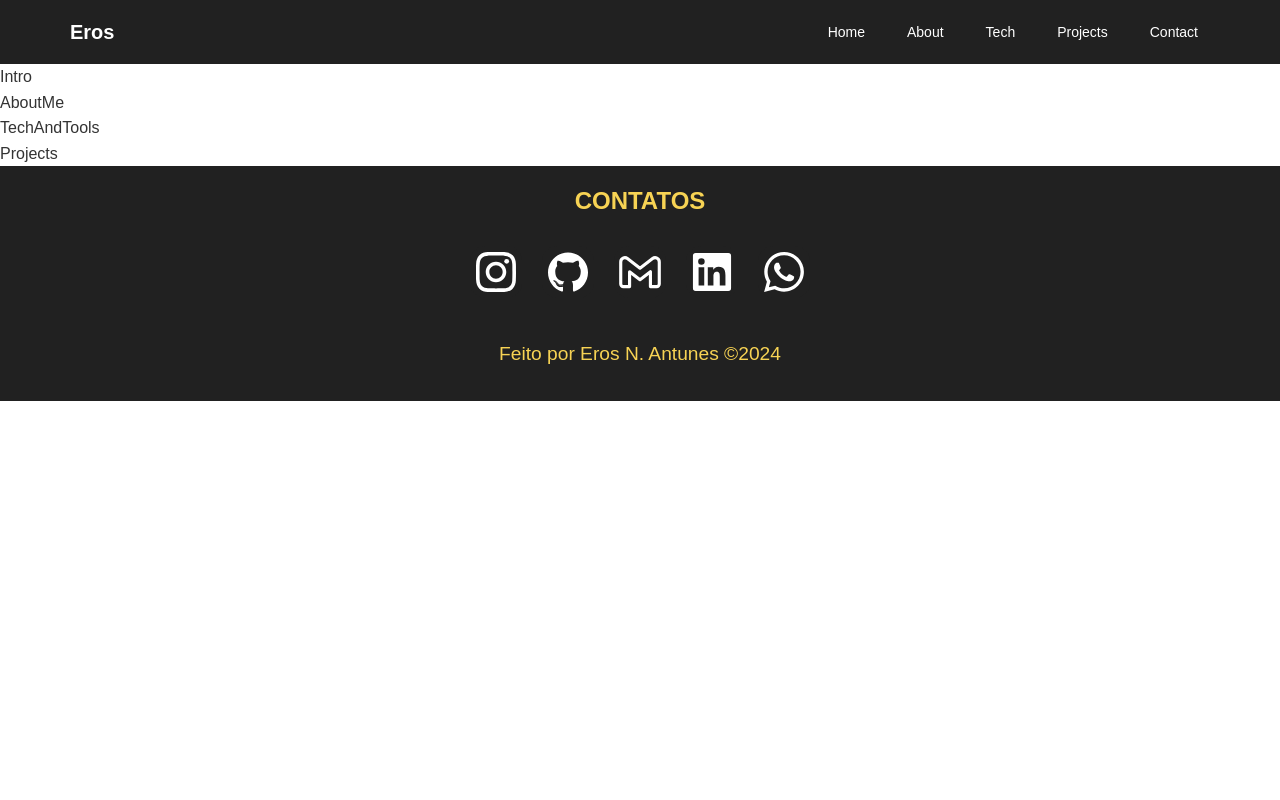
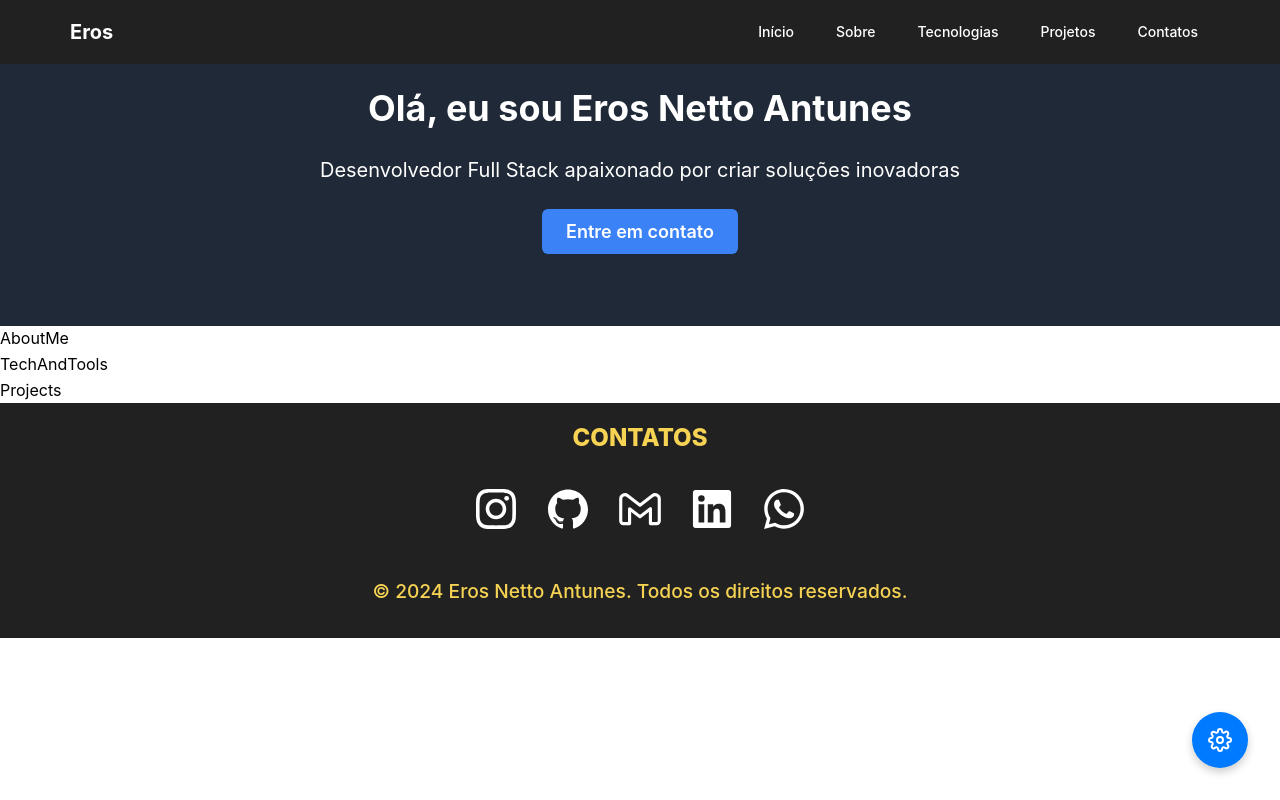
Before and after one commit to ErosNetto/Portifolio-Eros-Netto-Antunes, a React (Vite) app in the folder portifolio/: page / in a window 1280 px wide. Built offline with nearby package versions, Linux system fonts and the light colour scheme.

Commit message:
Atualização pela manha
- NavBar quase finalizada
- Intro feita

```diff
--- /dev/null
+++ b/portifolio/src/components/FloatingActionButton/FloatingActionButton.css
@@ -0,0 +1,49 @@
+.fab-container {
+  position: fixed;
+  bottom: 2rem;
+  right: 2rem;
+  display: flex;
+  flex-direction: column;
+  align-items: flex-end;
+  transition: all 0.3s ease;
+}
+
+.fab {
+  background-color: #007bff;
+  color: #fff;
+  border: none;
+  border-radius: 50%;
+  width: 56px;
+  height: 56px;
+  display: flex;
+  align-items: center;
+  justify-content: center;
+  box-shadow: 0 4px 8px rgba(0, 0, 0, 0.2);
+  cursor: pointer;
+  transition: transform 0.3s;
+}
+
+.fab:hover {
+  transform: scale(1.1);
+}
+
+.fab-options {
+  display: flex;
+  flex-direction: column;
+  margin-top: 1rem;
+}
+
+.fab-option {
+  background-color: #343a40;
+  color: #fff;
+  border: none;
+  border-radius: 5px;
+  padding: 0.5rem 1rem;
+  margin-bottom: 0.5rem;
+  cursor: pointer;
+  transition: background-color 0.2s;
+}
+
+.fab-option:hover {
+  background-color: #495057;
+}
--- /dev/null
+++ b/portifolio/src/components/FloatingActionButton/FloatingActionButton.jsx
@@ -0,0 +1,45 @@
+import { useState } from "react";
+import { useLanguage } from "../../context/LanguageContext"; // Importando o contexto
+import { FiSettings, FiX } from "react-icons/fi";
+import "./FloatingActionButton.css";
+
+const FloatingActionButton = () => {
+  const [isOpen, setIsOpen] = useState(false);
+  const { setLanguage } = useLanguage(); // Obtendo o setter de linguagem
+
+  const toggleMenu = () => {
+    setIsOpen(!isOpen);
+  };
+
+  const handleLanguageChange = (lang) => {
+    setLanguage(lang);
+    setIsOpen(false); // Fechar o menu após a seleção
+  };
+
+  return (
+    <div className="fab-container">
+      <button className="fab" onClick={toggleMenu}>
+        {isOpen ? <FiX size={24} /> : <FiSettings size={24} />}
+      </button>
+      {isOpen && (
+        <div className="fab-options">
+          <button
+            className="fab-option"
+            onClick={() => handleLanguageChange("en")}
+          >
+            English
+          </button>
+          <button
+            className="fab-option"
+            onClick={() => handleLanguageChange("pt")}
+          >
+            Português
+          </button>
+          {/* Adicione mais opções conforme necessário */}
+        </div>
+      )}
+    </div>
+  );
+};
+
+export default FloatingActionButton;
--- a/portifolio/src/components/Footer/Footer.tsx
+++ b/portifolio/src/components/Footer/Footer.jsx
@@ -1,15 +1,21 @@
 import "./Footer.css";
 
+// SVGs
 import Instagram from "../../assets/instagram.svg";
 import Github from "../../assets/github.svg";
 import Gmail from "../../assets/gmail.svg";
 import Linkedin from "../../assets/linkedin.svg";
 import Whatsapp from "../../assets/whatsapp.svg";
 
+// Context
+import { useLanguage } from "../../context/LanguageContext";
+
 const Footer = () => {
+  const { t } = useLanguage();
+
   return (
-    <footer className="footer">
-      <h2 className="contact-title">Contatos</h2>
+    <footer id="contact" className="footer">
+      <h2 className="contact-title">{t("footer", "contact")}</h2>
       <div className="contact-card">
         <a
           href="https://www.instagram.com/eros_netto"
@@ -52,7 +58,9 @@ const Footer = () => {
           <img src={Whatsapp} alt="WhatsApp" />
         </a>
       </div>
-      <p className="copyright">Feito por Eros N. Antunes &copy;2024</p>
+      <p className="copyright">
+        &copy; {new Date().getFullYear()} {t("footer", "copyright")}
+      </p>
     </footer>
   );
 };
--- a/portifolio/src/components/Intro/Intro.css
+++ b/portifolio/src/components/Intro/Intro.css
@@ -0,0 +1,38 @@
+.intro-section {
+  background-color: #1f2937;
+  color: #fff;
+  padding: 5rem 0;
+}
+
+.intro-container {
+  max-width: 80rem;
+  margin: 0 auto;
+  padding: 0 1rem;
+  text-align: center;
+}
+
+.intro-title {
+  font-size: 2.25rem;
+  font-weight: bold;
+  margin-bottom: 1rem;
+}
+
+.intro-description {
+  font-size: 1.25rem;
+  margin-bottom: 2rem;
+}
+
+.intro-button {
+  background-color: #3b82f6;
+  color: #fff;
+  padding: 0.75rem 1.5rem;
+  border-radius: 0.375rem;
+  font-size: 1.125rem;
+  font-weight: 600;
+  transition: background-color 0.3s;
+  text-decoration: none;
+}
+
+.intro-button:hover {
+  background-color: #2563eb;
+}
--- a/portifolio/src/components/Intro/Intro.jsx
+++ b/portifolio/src/components/Intro/Intro.jsx
@@ -1,7 +1,22 @@
-import React from "react";
+import "./Intro.css";
+
+// Context
+import { useLanguage } from "../../context/LanguageContext";
 
 const Intro = () => {
-  return <div>Intro</div>;
+  const { t } = useLanguage();
+
+  return (
+    <section id="home" className="intro-section">
+      <div className="intro-container">
+        <h1 className="intro-title">{t("intro", "title")}</h1>
+        <p className="intro-description">{t("intro", "description")}</p>
+        <a href="#contact" className="intro-button">
+          {t("intro", "button")}
+        </a>
+      </div>
+    </section>
+  );
 };
 
 export default Intro;
--- a/portifolio/src/components/NavBar/NavBar.css
+++ b/portifolio/src/components/NavBar/NavBar.css
@@ -2,7 +2,10 @@
 .navbar {
   background: #212121;
   color: white;
-  position: relative;
+  position: fixed;
+  top: 0;
+  left: 0;
+  right: 0;
   z-index: 100;
 }
 
@@ -32,7 +35,6 @@
 .menu-link {
   padding: 0.5rem 0.75rem;
   border-radius: 0.25rem;
-  text-decoration: none;
   color: #fff;
   font-size: 0.875rem;
   font-weight: 500;
@@ -85,7 +87,7 @@
     max-height: 0;
     overflow: hidden;
     opacity: 0;
-    transition: max-height 0.5s ease, opacity 0.5s ease;
+    transition: max-height 0.3s ease, opacity 0.3s ease;
     display: block;
   }
 
--- a/portifolio/src/components/NavBar/NavBar.jsx
+++ b/portifolio/src/components/NavBar/NavBar.jsx
@@ -1,9 +1,27 @@
 import { useState } from "react";
+
+// Icons
 import { FiMenu, FiX } from "react-icons/fi";
+
+// CSS
 import "./NavBar.css";
+
+// Context
+import { useLanguage } from "../../context/LanguageContext";
+
+// Components
+import FloatingActionButton from "../FloatingActionButton/FloatingActionButton";
 
 const NavBar = () => {
   const [isOpen, setIsOpen] = useState(false);
+  const { t } = useLanguage();
+
+  const navItems = ["home", "about", "tech", "projects", "contact"];
+
+  // Função para fechar o menu
+  const handleLinkClick = () => {
+    setIsOpen(false);
+  };
 
   return (
     <nav className="navbar">
@@ -14,13 +32,14 @@ const NavBar = () => {
           </div>
           <div className="navbar-menu desktop">
             <div className="menu-items">
-              {["Home", "About", "Tech", "Projects", "Contact"].map((item) => (
+              {navItems.map((item) => (
                 <a
                   key={item}
-                  href={`#${item.toLowerCase()}`}
+                  href={`#${item}`}
                   className="menu-link"
+                  onClick={handleLinkClick}
                 >
-                  {item}
+                  {t("navbar", item)}
                 </a>
               ))}
             </div>
@@ -34,13 +53,19 @@ const NavBar = () => {
       </div>
       <div className={`navbar-menu mobile ${isOpen ? "open" : ""}`}>
         <div className="menu-items">
-          {["Home", "About", "Tech", "Projects", "Contact"].map((item) => (
-            <a key={item} href={`#${item.toLowerCase()}`} className="menu-link">
-              {item}
+          {navItems.map((item) => (
+            <a
+              key={item}
+              href={`#${item}`}
+              className="menu-link"
+              onClick={handleLinkClick}
+            >
+              {t("navbar", item)}
             </a>
           ))}
         </div>
       </div>
+      <FloatingActionButton />
     </nav>
   );
 };
--- /dev/null
+++ b/portifolio/src/context/LanguageContext.jsx
@@ -0,0 +1,21 @@
+import { createContext, useContext, useState } from "react";
+import translations from "../locales/translations";
+
+const LanguageContext = createContext();
+
+export const LanguageProvider = ({ children }) => {
+  const [language, setLanguage] = useState("pt");
+
+  const t = (component, key) => {
+    const componentTranslations = translations[component][language];
+    return componentTranslations[key] || key;
+  };
+
+  return (
+    <LanguageContext.Provider value={{ t, setLanguage, language }}>
+      {children}
+    </LanguageContext.Provider>
+  );
+};
+
+export const useLanguage = () => useContext(LanguageContext);
--- a/portifolio/src/index.css
+++ b/portifolio/src/index.css
@@ -1,11 +1,20 @@
 * {
-  box-sizing: border-box;
   margin: 0;
   padding: 0;
+  box-sizing: border-box;
+}
+
+html {
+  /* font-size: 62.5%; */
+  scroll-behavior: smooth;
 }
 
 body {
-  font-family: Arial, sans-serif;
+  font-family: "Inter", sans-serif;
   line-height: 1.6;
-  color: #333;
 }
+
+a {
+  text-decoration: none;
+  cursor: pointer;
+}
--- /dev/null
+++ b/portifolio/src/locales/translations.js
@@ -0,0 +1,48 @@
+const translations = {
+  navbar: {
+    pt: {
+      home: "Início",
+      about: "Sobre",
+      tech: "Tecnologias",
+      projects: "Projetos",
+      contact: "Contatos",
+    },
+    en: {
+      home: "Home",
+      about: "About",
+      tech: "Tech",
+      projects: "Projects",
+      contact: "Contacts",
+    },
+  },
+  intro: {
+    pt: {
+      title: "Olá, eu sou Eros Netto Antunes",
+      description:
+        "Desenvolvedor Full Stack apaixonado por criar soluções inovadoras",
+      button: "Entre em contato",
+    },
+    en: {
+      title: "Hello, I am Eros Netto Antunes",
+      description:
+        "Full Stack Developer passionate about creating innovative solutions",
+      button: "Get in touch",
+    },
+  },
+  aboutMe: {
+    pt: {},
+    en: {},
+  },
+  footer: {
+    pt: {
+      contact: "Contatos",
+      copyright: "Eros Netto Antunes. Todos os direitos reservados.",
+    },
+    en: {
+      contact: "Contacts",
+      copyright: "Eros Netto Antunes. All rights reserved.",
+    },
+  },
+};
+
+export default translations;
```
Also changed, not shown: portifolio/src/App.jsx (+7 -0 lines).
